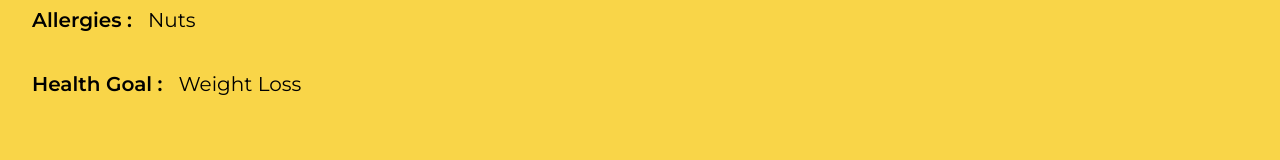
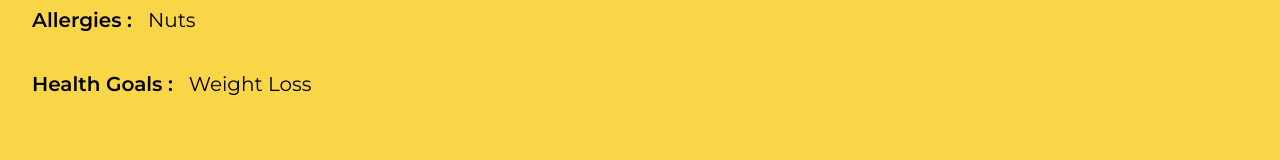
Before and after one commit to CleanCookBook/fyp-webapp, a Next.js app: page /AboutMe in a window 1280 px wide. Shown: the part 432-592 px from the top of the page. Built offline with nearby package versions, Linux system fonts and the light colour scheme.

Commit message:
change link
change link

```diff
--- a/app/editAboutMe/page.js
+++ b/app/editAboutMe/page.js
@@ -0,0 +1,11 @@
+"use client";
+import EditAboutMe from '@/components/EditAboutMe';
+const editaboutme = () => {
+return (
+    <main>
+    <EditAboutMe/>
+    </main>
+);
+};
+
+export default editaboutme ;
--- a/components/AboutMe.js
+++ b/components/AboutMe.js
@@ -45,14 +45,14 @@ return (
             <p className="text-xl text-black">Nuts</p>
         </div>
         <div className="flex flex-row mt-9 gap-4">
-            <p className="flex flex-row text-xl text-black font-semibold">Health Goal :</p>
+            <p className="flex flex-row text-xl text-black font-semibold">Health Goals :</p>
             <p className="text-xl text-black">Weight Loss</p>
         </div>
         <div className="flex flex-row mt-9 gap-4">
 
         </div>
         <div className="flex flex-row mt-28 gap-4">
-            <Link href="/editAccount">
+            <Link href="/editAboutMe">
                 <button className="w-[250px] h-9 bg-blue-950 hover:bg-[#154083] text-white font-bold text-xl rounded-[10px] shadow">
                     Edit
                 </button>
```
